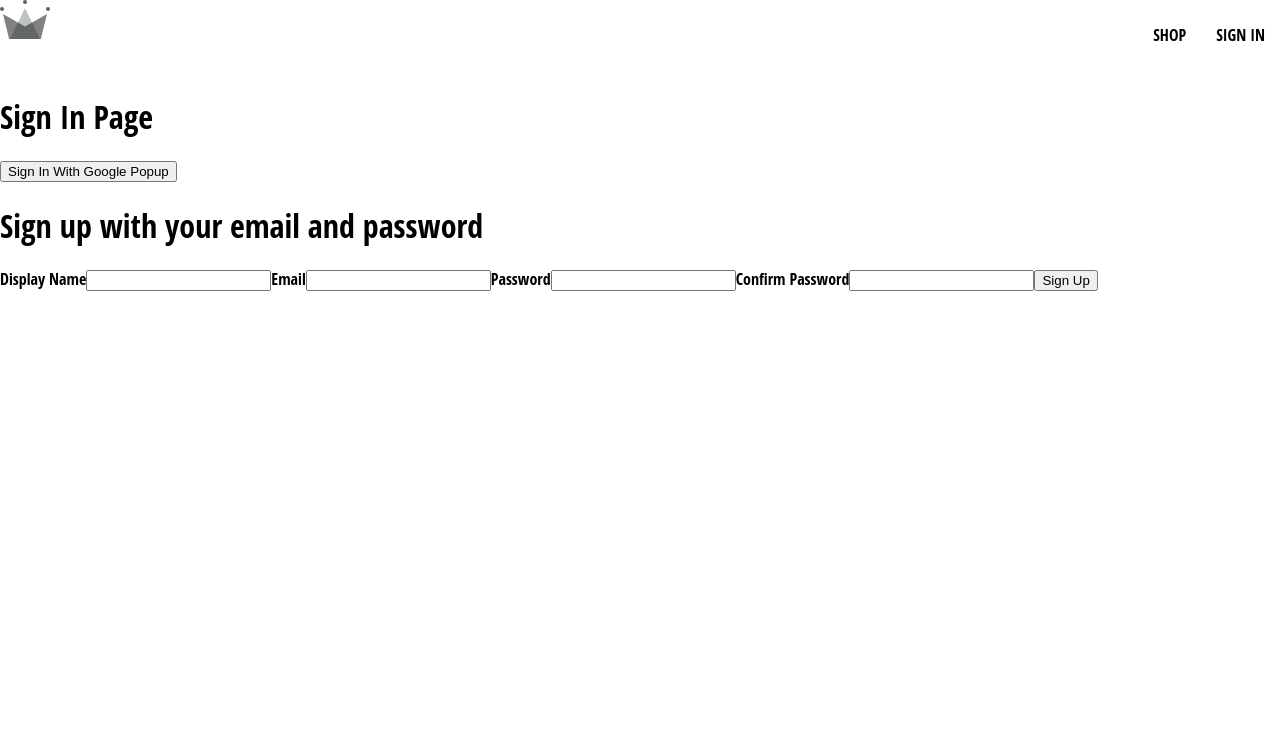
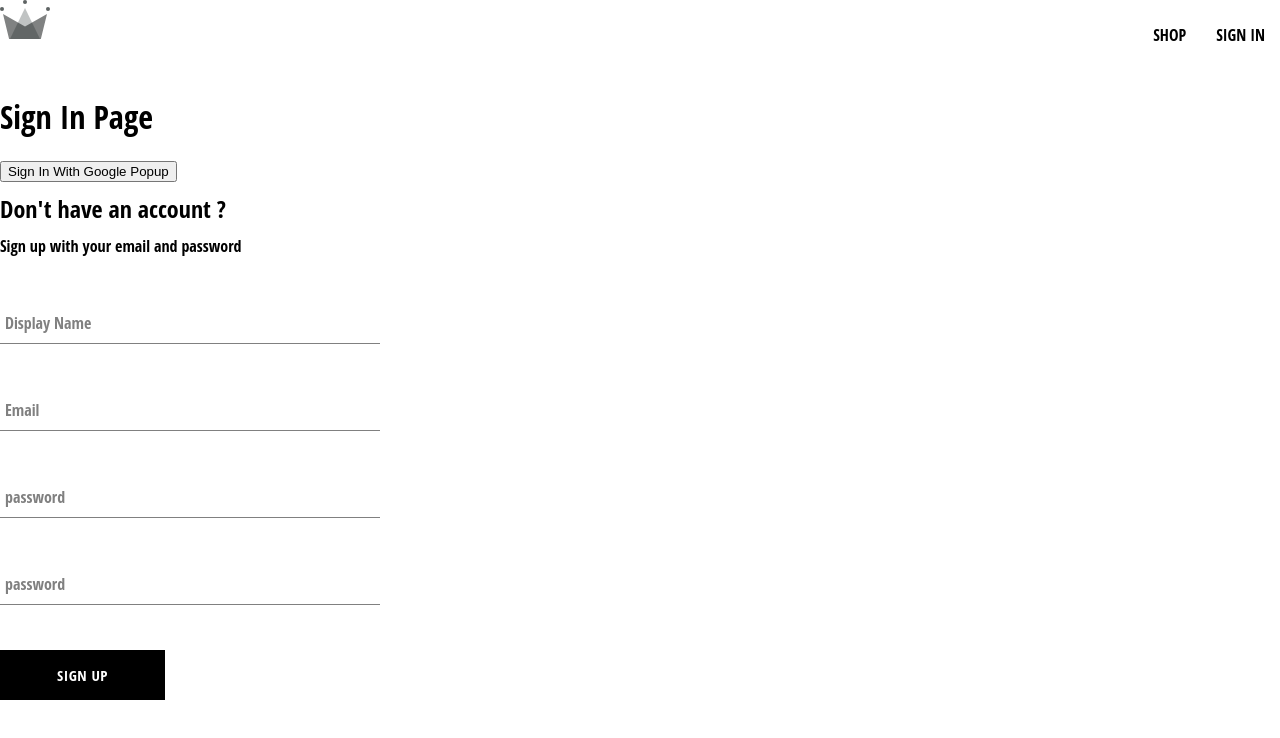
Before and after one commit to sorupujara92/crwn-clothing, a React (Create React App) app: page /sign-in in a window 1280 px wide. Shown: the top 738 px of the page. Built offline with nearby package versions, Linux system fonts and the light colour scheme; a web font is replaced by a local one.

Commit message:
sign up component

```diff
--- /dev/null
+++ b/src/button/button.component.jsx
@@ -0,0 +1,12 @@
+import './button.styles.scss'
+const BUTTON_TYPE_CLASSES ={
+    google : 'google-sign-in',
+    inverted : 'inverted'
+}
+const Button =  ({children, buttonType,...otherProps}) => {
+    return (
+    <button className={`button-container ${BUTTON_TYPE_CLASSES[buttonType]}}`} {...otherProps}> {children}</button>
+    );
+};
+
+export default Button;
--- /dev/null
+++ b/src/button/button.styles.scss
@@ -0,0 +1,46 @@
+.button-container {
+    min-width: 165px;
+    width: auto;
+    height: 50px;
+    letter-spacing: 0.5px;
+    line-height: 50px;
+    padding: 0 35px 0 35px;
+    font-size: 15px;
+    background-color: black;
+    color: white;
+    text-transform: uppercase;
+    font-family: 'Open Sans Condensed';
+    font-weight: bolder;
+    border: none;
+    cursor: pointer;
+    display: flex;
+    justify-content: center;
+
+    &:hover {
+      background-color: white;
+      color: black;
+      border: 1px solid black;
+    }
+
+    &.google-sign-in {
+      background-color: #4285f4;
+      color: white;
+
+      &:hover {
+        background-color: #357ae8;
+        border: none;
+      }
+    }
+
+    &.inverted {
+      background-color: white;
+      color: black;
+      border: 1px solid black;
+
+      &:hover {
+        background-color: black;
+        color: white;
+        border: none;
+      }
+    }
+  }
--- /dev/null
+++ b/src/form-input/form-input.component.jsx
@@ -0,0 +1,13 @@
+import './form-input.styles.scss'
+
+const FormInput = ({label,...otherProps}) => {
+    return (
+        <div className="group">
+        <input className="form-input" otherProps></input>
+        { label && (<label className={`${otherProps.value.length ? 'shrink' : ''} form-input-label`}>{label}</label>)}
+        </div>
+    );
+};
+
+
+export default FormInput;
--- /dev/null
+++ b/src/form-input/form-input.styles.scss
@@ -0,0 +1,54 @@
+$sub-color: grey;
+$main-color: black;
+
+@mixin shrinkLabel {
+  top: -14px;
+  font-size: 12px;
+  color: $main-color;
+}
+
+.group {
+  position: relative;
+  margin: 45px 0;
+
+  .form-input {
+    background: none;
+    background-color: white;
+    color: $sub-color;
+    font-size: 18px;
+    padding: 10px 10px 10px 5px;
+    display: block;
+    width: 100%;
+    border: none;
+    border-radius: 0;
+    border-bottom: 1px solid $sub-color;
+    margin: 25px 0;
+
+    &:focus {
+      outline: none;
+    }
+
+    &:focus ~ .form-input-label {
+      @include shrinkLabel();
+    }
+  }
+
+  input[type='password'] {
+    letter-spacing: 0.3em;
+  }
+
+  .form-input-label {
+    color: $sub-color;
+    font-size: 16px;
+    font-weight: normal;
+    position: absolute;
+    pointer-events: none;
+    left: 5px;
+    top: 10px;
+    transition: 300ms ease all;
+
+    &.shrink {
+      @include shrinkLabel();
+    }
+  }
+}
--- a/src/routes/sign-in/sign-in.component.jsx
+++ b/src/routes/sign-in/sign-in.component.jsx
@@ -1,6 +1,6 @@
 import { useEffect } from "react";
 import { getRedirectResult } from "firebase/auth";
-import { auth, signInWithGooglePopup, createUserAuthFromDocument, signInWithGoogleRedirect, createAuthUserWithEmailAndPassword } from "../../utils/firebase/firebase.util";
+import { auth, signInWithGooglePopup, createUserDocumentFromAuth, signInWithGoogleRedirect } from "../../utils/firebase/firebase.util";
 import { async } from "@firebase/util";
 import SignUpForm from "../../sign-up-form/SignUpForm.component";
 const SignIn = () => {
@@ -18,7 +18,7 @@
 
     const logGoogleUser = async () => {
         const {user} = await signInWithGooglePopup();
-        const userDocRef = await createUserAuthFromDocument(user);
+        const userDocRef = await createUserDocumentFromAuth(user);
     };
 
 
--- a/src/sign-up-form/SignUpForm.component.jsx
+++ b/src/sign-up-form/SignUpForm.component.jsx
@@ -1,6 +1,8 @@
 import { useState } from "react";
-
-
+import { createAuthUserWithEmailAndPassword,createUserDocumentFromAuth } from "../utils/firebase/firebase.util";
+import FormInput from "../form-input/form-input.component";
+import './SignUpForm.styles.scss'
+import Button from "../button/button.component";
 const defaultFormFields = {
     'displayName' : '',
     'email' : '',
@@ -17,29 +19,40 @@
         const { name, value } = event.target;
         setFormFields({ ...formFields, [name] : value });
     };
+    const resetFormFields = () => {
+        setFormFields(defaultFormFields);
+    }
 
     const handleSubmit = async (event) => {
         event.preventDefault();
-        const user = await createAuthUserWithEmailAndPassword(displayName,email,password);
+        if(password !== confirmPassword){
+            alert("password do not match");
+            return;
+        }
+        try {
+            const {user} = await createAuthUserWithEmailAndPassword(email,password);
+            const userDocRef = await createUserDocumentFromAuth(user,{displayName});
+            resetFormFields();
+        }catch(error){
+            if(error.code==='auth/email-already-in-use'){
+                alert('can not create user , email already in use');
+            } else {
+                console.log('user creation encountered an error', error);
+            }
+        }
+
     }
 
     return (
-        <div>
-            <h1>Sign up with your email and password</h1>
-            <form onSubmit={() => {handleSubmit()}}>
-
-            <label>Display Name</label>
-            <input type="text" required onChange={handleChange}  value={displayName} name='displayName' ></input>
-
-            <label>Email</label>
-            <input type="email" value={email} onChange={handleChange} required name='email'></input>
-
-            <label>Password</label>
-            <input type="password" value={password} onChange={handleChange} required  name='password'></input>
-
-            <label>Confirm Password</label>
-            <input  type="password" value={confirmPassword} onChange={handleChange} required  name='confirmPassword'></input>
-            <button type="submit">Sign Up</button>
+        <div className="sign-up-container">
+            <h2>Don't have an account ?</h2>
+            <span>Sign up with your email and password</span>
+            <form onSubmit={handleSubmit}>
+            <FormInput  type="text" label="Display Name" required onChange={handleChange}  value={displayName} name='displayName' ></FormInput>
+            <FormInput  type="email" label="Email" required onChange={handleChange}  value={email} name='email' ></FormInput>
+            <FormInput type="password" label="password" required onChange={handleChange}  value={password} name='password' ></FormInput>
+            <FormInput type="password" label="password" required onChange={handleChange}  value={confirmPassword} name='confirmPassword' ></FormInput>
+            <Button type="submit">Sign Up</Button>
             </form>
         </div>
     )
--- /dev/null
+++ b/src/sign-up-form/SignUpForm.styles.scss
@@ -0,0 +1,8 @@
+.sign-up-container {
+    display: flex;
+    flex-direction: column;
+    width: 380px;
+    h2 {
+        margin: 10px 0;
+    }
+}
--- a/src/utils/firebase/firebase.util.js
+++ b/src/utils/firebase/firebase.util.js
@@ -27,14 +27,14 @@
 export const signInWithGoogleRedirect = () => signInWithRedirect(auth,googleProvider);
 export const db = getFirestore();
 
-export const createUserAuthFromDocument = async(userAuth) => {
+export const createUserDocumentFromAuth = async(userAuth,additionalInformation = {}) => {
     const userDocRef = doc(db,'users',userAuth.uid);
     const userSnapshot = await getDoc(userDocRef);
     if(!userSnapshot.exists()){
         const {displayName,email} = userAuth;
         const createdAt = new Date();
         try{
-            await setDoc(userDocRef,{displayName,email,createdAt})
+            await setDoc(userDocRef,{displayName,email,createdAt,...additionalInformation})
         }catch(error){
             console.log('error creating the user',userDocRef)
         }
@@ -48,5 +48,5 @@
     if(!email || !password){
         return;
     }
-    return await createAuthUserWithEmailAndPassword(auth,email,password);
+    return await createUserWithEmailAndPassword(auth,email,password);
 }
```
